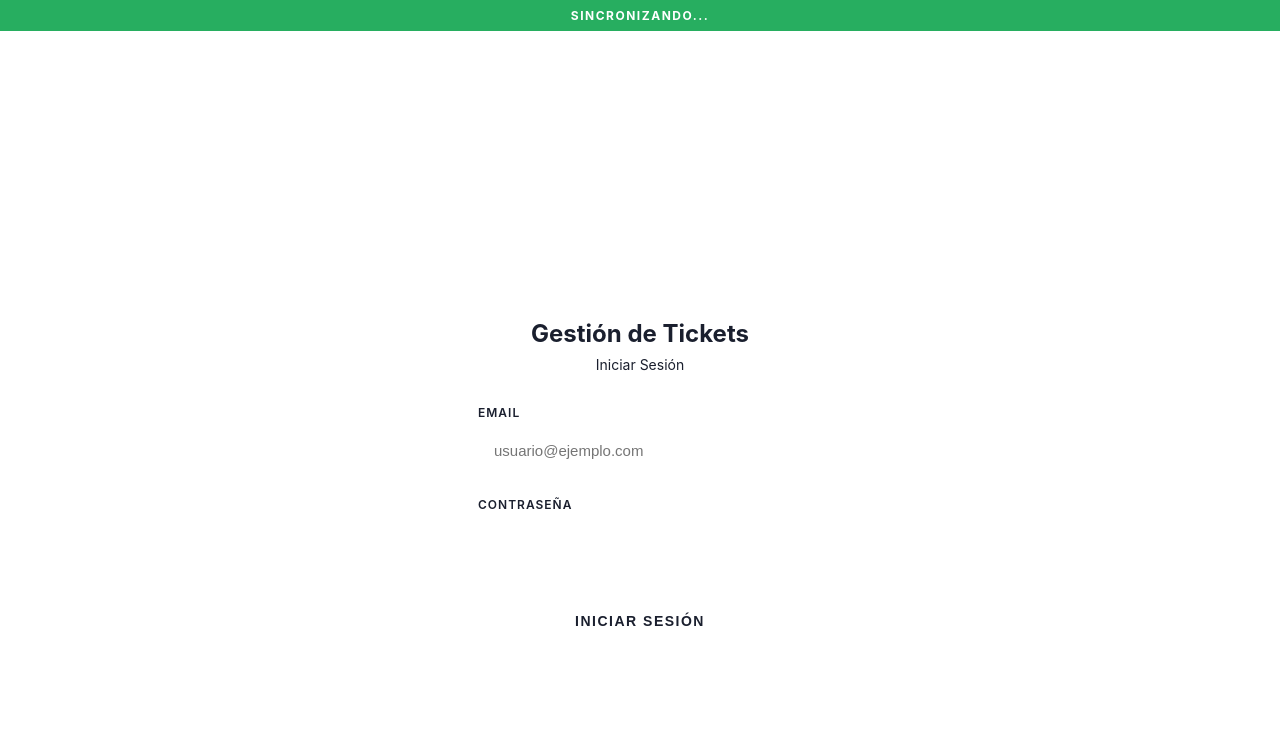
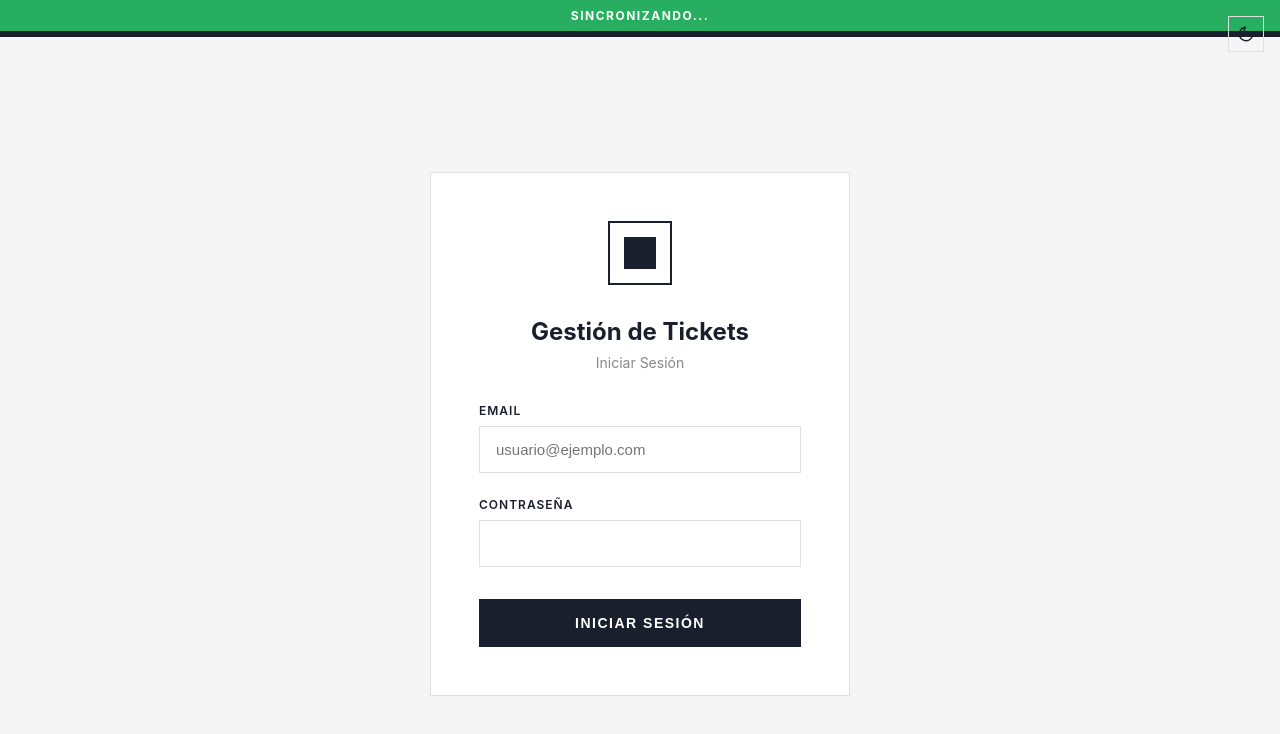
Before and after one commit to Robert-Baldeon/Tickets, a React (Vite) app in the folder frontend/: page /login in a window 1280 px wide. Shown: the top 734 px of the page. Built offline with nearby package versions, Linux system fonts and the light colour scheme.

Commit message:
feat(frontend): add CSS variables with dark mode support

```diff
--- a/frontend/src/styles.css
+++ b/frontend/src/styles.css
@@ -4,12 +4,104 @@
   box-sizing: border-box;
 }
 
+:root {
+  --bg-page: #f5f5f5;
+  --bg-card: #ffffff;
+  --bg-input: #ffffff;
+  --bg-hover: #f0f1f4;
+  --bg-badge-soft: #f0f1f4;
+  --bg-badge-en-proceso: #fdf2e9;
+  --bg-badge-alta: #fdedec;
+  --bg-badge-baja: #eafaf1;
+  --bg-unread: #f9f9fb;
+  --bg-login-topbar: #1a1f2e;
+  --border-color: #e0e0e0;
+  --border-subtle: #e8e8e8;
+  --text-primary: #1a1f2e;
+  --text-secondary: #888;
+  --text-tertiary: #666;
+  --text-on-primary: #ffffff;
+  --btn-primary: #1a1f2e;
+  --btn-primary-hover: #2a3050;
+  --btn-danger: #d32f2f;
+  --icon-color: #1a1f2e;
+  --header-active-nav: #1a1f2e;
+  --table-stripe: #f5f5f5;
+  --badge-alta-text: #c0392b;
+  --badge-alta-border: #c0392b;
+  --badge-media-text: #e67e22;
+  --badge-media-border: #e67e22;
+  --badge-baja-text: #27ae60;
+  --badge-baja-border: #27ae60;
+  --badge-abierto-text: #1a1f2e;
+  --badge-abierto-border: #1a1f2e;
+  --badge-en-progreso-text: #e67e22;
+  --badge-en-progreso-border: #e67e22;
+  --badge-cerrado-text: #888;
+  --badge-cerrado-border: #888;
+  --badge-admin-text: #1a1f2e;
+  --badge-admin-border: #1a1f2e;
+  --badge-user-text: #888;
+  --badge-user-border: #e0e0e0;
+  --shadow-dropdown: rgba(0,0,0,0.08);
+  --success-color: #27ae60;
+  --error-color: #c0392b;
+}
+
+[data-theme="dark"] {
+  --bg-page: #12141a;
+  --bg-card: #1e2235;
+  --bg-input: #1a1e30;
+  --bg-hover: #2a2f45;
+  --bg-badge-soft: #2a2f45;
+  --bg-badge-en-proceso: #3d2f1a;
+  --bg-badge-alta: #3d1a1a;
+  --bg-badge-baja: #1a3d2a;
+  --bg-unread: #252a3a;
+  --bg-login-topbar: #2a2f45;
+  --border-color: #2a2f45;
+  --border-subtle: #1f2335;
+  --text-primary: #e8e8e8;
+  --text-secondary: #9ca3af;
+  --text-tertiary: #6b7280;
+  --text-on-primary: #ffffff;
+  --btn-primary: #4a90d9;
+  --btn-primary-hover: #5aa0e9;
+  --btn-danger: #ef4444;
+  --icon-color: #a0a8b8;
+  --header-active-nav: #e8e8e8;
+  --table-stripe: #1a1d2a;
+  --badge-alta-text: #ef4444;
+  --badge-alta-border: #ef4444;
+  --badge-media-text: #f59e0b;
+  --badge-media-border: #f59e0b;
+  --badge-baja-text: #34d399;
+  --badge-baja-border: #34d399;
+  --badge-abierto-text: #e8e8e8;
+  --badge-abierto-border: #e8e8e8;
+  --badge-en-progreso-text: #f59e0b;
+  --badge-en-progreso-border: #f59e0b;
+  --badge-cerrado-text: #9ca3af;
+  --badge-cerrado-border: #9ca3af;
+  --badge-admin-text: #e8e8e8;
+  --badge-admin-border: #e8e8e8;
+  --badge-user-text: #9ca3af;
+  --badge-user-border: #2a2f45;
+  --shadow-dropdown: rgba(0,0,0,0.3);
+  --success-color: #34d399;
+  --error-color: #ef4444;
+}
+
+*, *::before, *::after {
+  transition: background-color 0.2s ease, border-color 0.2s ease, color 0.2s ease;
+}
+
 body {
   font-family: -apple-system, BlinkMacSystemFont, 'Segoe UI', Roboto, 'Helvetica Neue', Arial, sans-serif;
   -webkit-font-smoothing: antialiased;
   -moz-osx-font-smoothing: grayscale;
-  background: #ffffff;
-  color: #1a1f2e;
+  background: var(--bg-page);
+  color: var(--text-primary);
 }
 
 #root {
```
